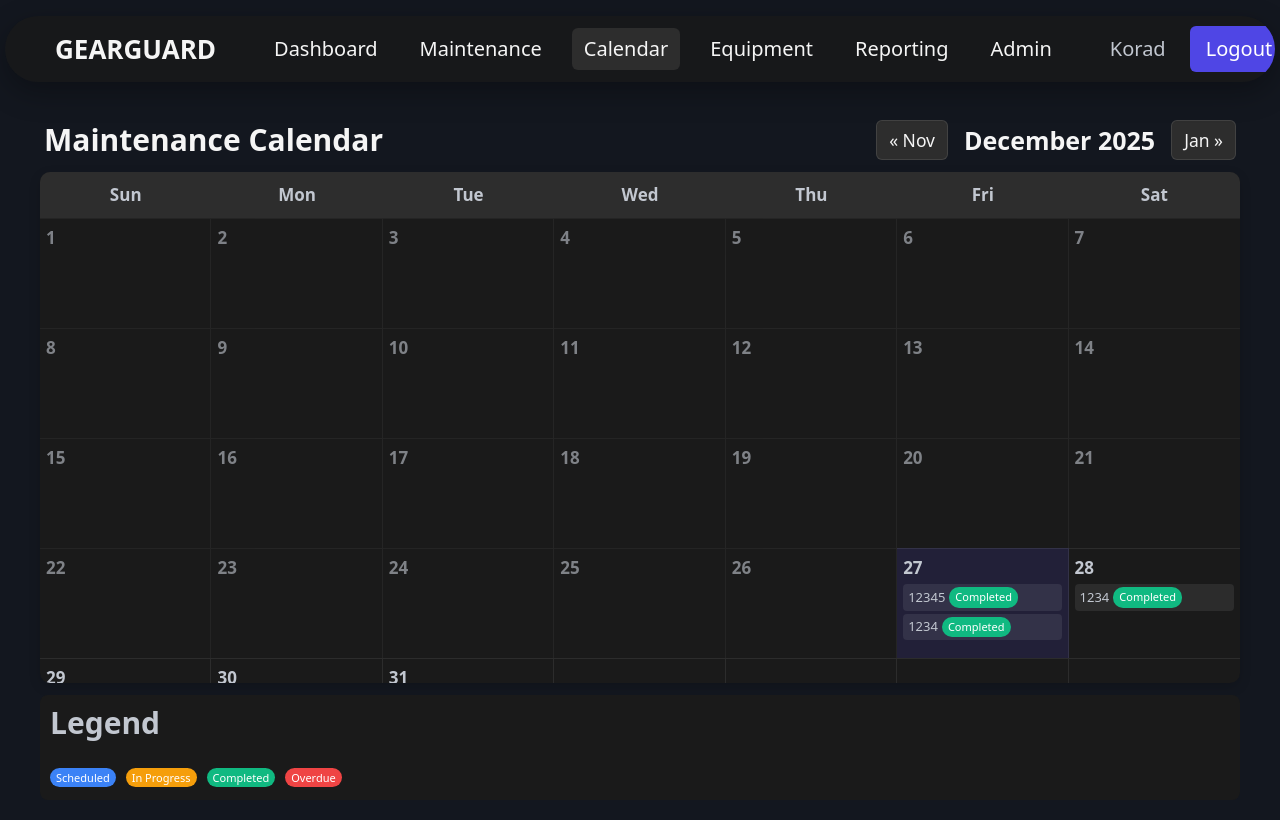
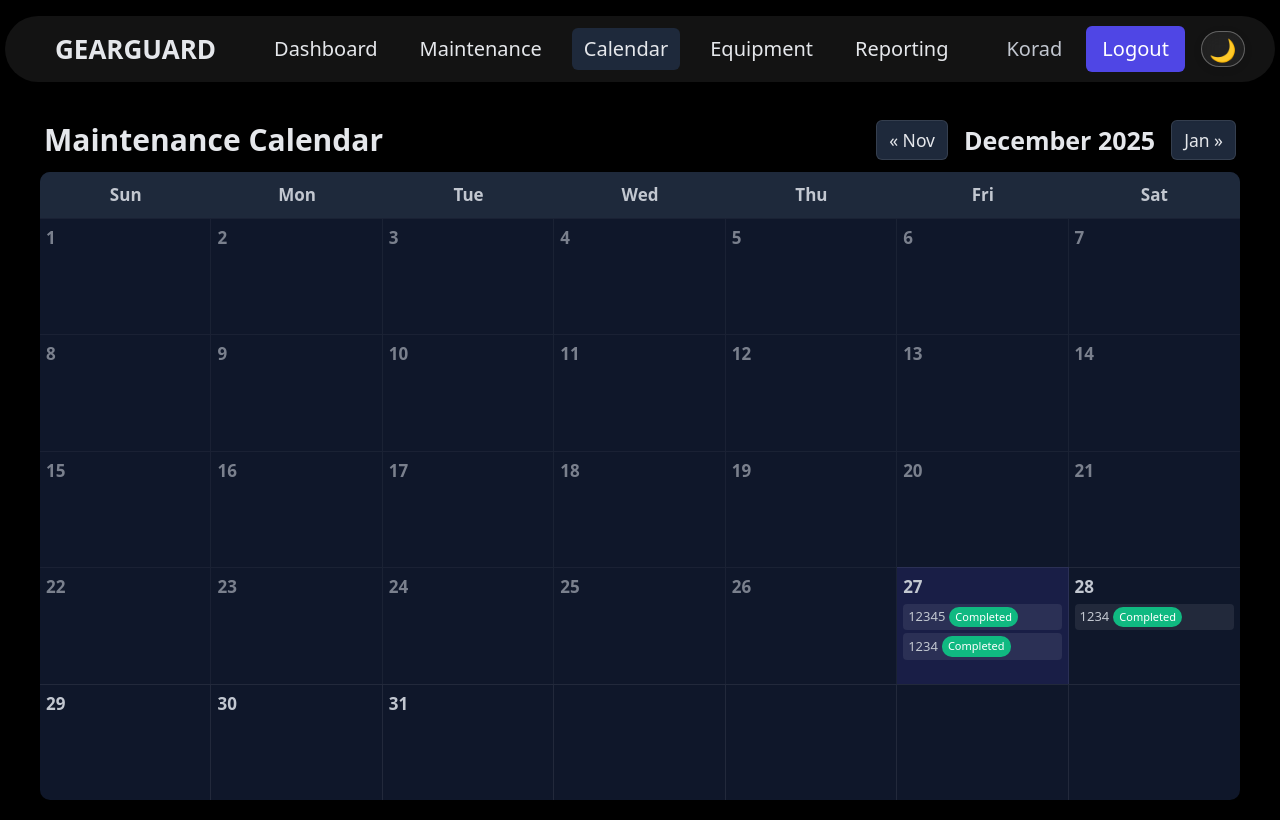
Before and after one commit to Hkoradiya123/GearGuard, a Django app: page /calendar/ in a window 1280 px wide. Run offline with Django 5.2, Linux system fonts and the light colour scheme; a user stored in the database is signed in; data comes from the database, SQL or seed files in the repository; both versions use the stored data as it was after the commit; some libraries are stand-ins or nearby versions.

Commit message:
all most done

```diff
--- a/templates/base.html
+++ b/templates/base.html
@@ -11,23 +11,51 @@
 
     <style>
         :root {
-            --bar-bg: #1a1a1a;
-            --bar-text: #f5f5f5;
-            --bar-hover: #2d2d2d;
-            --bar-radius: 8px;
-            --bar-shadow: 0 4px 6px rgba(0, 0, 0, .2);
-        }
+    /* Core Backgrounds */
+    --bar-bg: #0F172A;              /* Main dark background */
+    --pico-background-color: #000000;
+
+    /* Cards & Containers */
+    --bar-hover: #1E293B;
+    --bar-radius: 10px;
+    --bar-shadow: 0 6px 18px rgba(0, 0, 0, 0.35);
+
+    /* Text */
+    --bar-text: #E5E7EB;
+    --text-muted: #9CA3AF;
+
+    /* Accent Colors */
+    --primary: #4F46E5;             /* Blue */
+    --success: #10B981;             /* Green */
+    --warning: #F59E0B;             /* Yellow */
+    --danger: #EF4444;              /* Red */
+
+    /* Borders */
+    --border-soft: rgba(255, 255, 255, 0.08);
+}
+
 
         [data-theme="light"] {
-            --bar-bg: #f5f7ee;
-            --bar-text: #1f2937;
-            --bar-hover: #e7eadb;
-            --bar-shadow: 0 2px 8px rgba(0, 0, 0, .1);
-        }
+    --bar-bg: #FFFFFF;
+    --pico-background-color: #aeafb1;
 
-        body {
-            margin: 0;
-        }
+    --bar-hover: #EEF2FF;
+    --bar-radius: 10px;
+    --bar-shadow: 0 4px 10px rgba(0, 0, 0, 0.08);
+
+    --bar-text: #1F2937;
+    --text-muted: #6B7280;
+
+    --primary: #4F46E5;
+    --success: #10B981;
+    --warning: #F59E0B;
+    --danger: #EF4444;
+
+    --border-soft: #E5E7EB;
+}
+
+
+
 
         .topbar-wrap {
     position: fixed;
@@ -66,6 +94,7 @@
 
         .topbar-wrap {
             background: rgba(26, 26, 26, 0.75);
+            transition: background-color 0.5s ease, border-color 0.3s ease;
         }
 
         [data-theme="light"] .topbar-wrap {
@@ -86,7 +115,8 @@
             display: flex;
             gap: 18px;
             white-space: nowrap;
-            flex: 1;
+
+            flex: .5;
             /* 🔥 important */
         }
 
@@ -166,7 +196,10 @@
             border-color: rgba(0, 0, 0, 0.3);
             box-shadow: 0 4px 12px rgba(0, 0, 0, 0.1);
         }
-
+        /* Smooth transitions for all theme-related elements */
+* {
+    transition: background-color 0.5s ease, color 0.3s ease, border-color 0.3s ease;
+}
         @media (max-width: 900px) {
             .menu {
                 display: none;
@@ -194,7 +227,7 @@
                 <a href="/equipment/" class="{% if request.path == '/equipment/' %}active{% endif %}">Equipment</a>
                 <a href="/notifications/"
                     class="{% if request.path == '/notifications/' %}active{% endif %}">Reporting</a>
-                <a href="/admin/" class="{% if '/admin/' in request.path %}active{% endif %}">Admin</a>
+                <!-- <a href="/admin/" class="{% if '/admin/' in request.path %}active{% endif %}">Admin</a> -->
             </nav>
 
             <div class="actions">
--- a/templates/calendar.html
+++ b/templates/calendar.html
@@ -50,8 +50,8 @@
         </div>
     </div>
 
-    <div class="calendar-legend">
-        <h3>Legend</h3>
+    <!-- <div class="calendar-legend">
+ <h3>Legend</h3
         <div class="legend-items">
             <div class="legend-item">
                 <span class="status-badge status-scheduled">Scheduled</span>
@@ -66,7 +66,7 @@
                 <span class="status-badge status-overdue">Overdue</span>
             </div>
         </div>
-    </div>
+    </div> -->
 </div>
 
 <style>
--- a/templates/home.html
+++ b/templates/home.html
@@ -11,7 +11,7 @@
 
 <section class="grid">
   <article style="border: none; border-radius: 0 20px 0 20px; background: linear-gradient(135deg, rgba(225, 29, 72, 0.1) 0%, rgba(225, 29, 72, 0.05) 100%); border-left: 6px solid #e11d48;">
-    <header>Critical Equipment <small class="secondary">health &lt; 30% / inactive</small></header>
+    <header>Critical Equipment <small class="secondary">health &lt; 30% </small></header>
     <h2 style="margin:0">{{ critical_equipment }}</h2>
     <footer><a href="/equipment/" class="secondary">Review</a></footer>
   </article>
--- a/templates/maintenance/list.html
+++ b/templates/maintenance/list.html
@@ -15,7 +15,7 @@
 
 <div class="maintenance-grid">
     {% for r in records %}
-    <div class="maintenance-card" onclick="openEditModal('{{ r.id }}')"
+    <div class="maintenance-card" onclick="openEditModal('{{ r.id }}')">
         <div class="record-header">
             <div class="record-date">
                 <span class="date-day">{{ r.service_date|date:"d" }}</span>
@@ -324,6 +324,7 @@
     grid-template-columns: repeat(auto-fill, minmax(350px, 1fr));
     gap: 1.5rem;
     margin-bottom: 0;
+    align-items: start;
 }
 
 .maintenance-card {
@@ -336,6 +337,8 @@
     border: 1px solid rgba(255, 255, 255, 0.1);
     display: flex;
     flex-direction: column;
+    height: 100%;
+    box-sizing: border-box;
 }
 
 .maintenance-card:hover {
```
Also changed, not shown: db.sqlite3.
